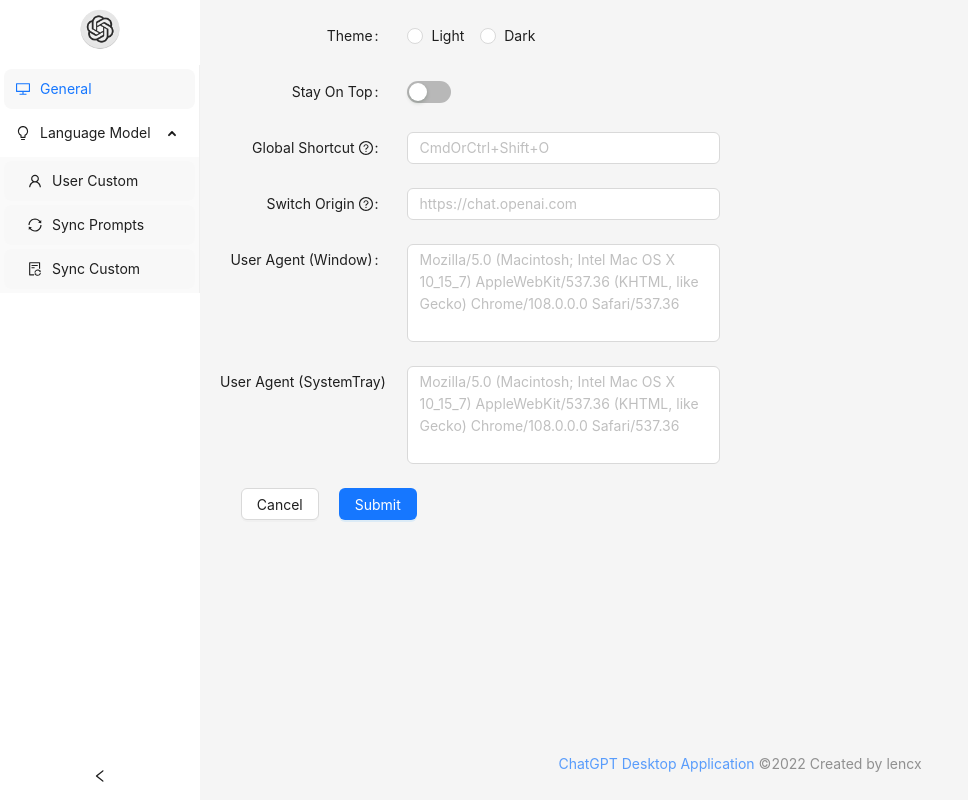
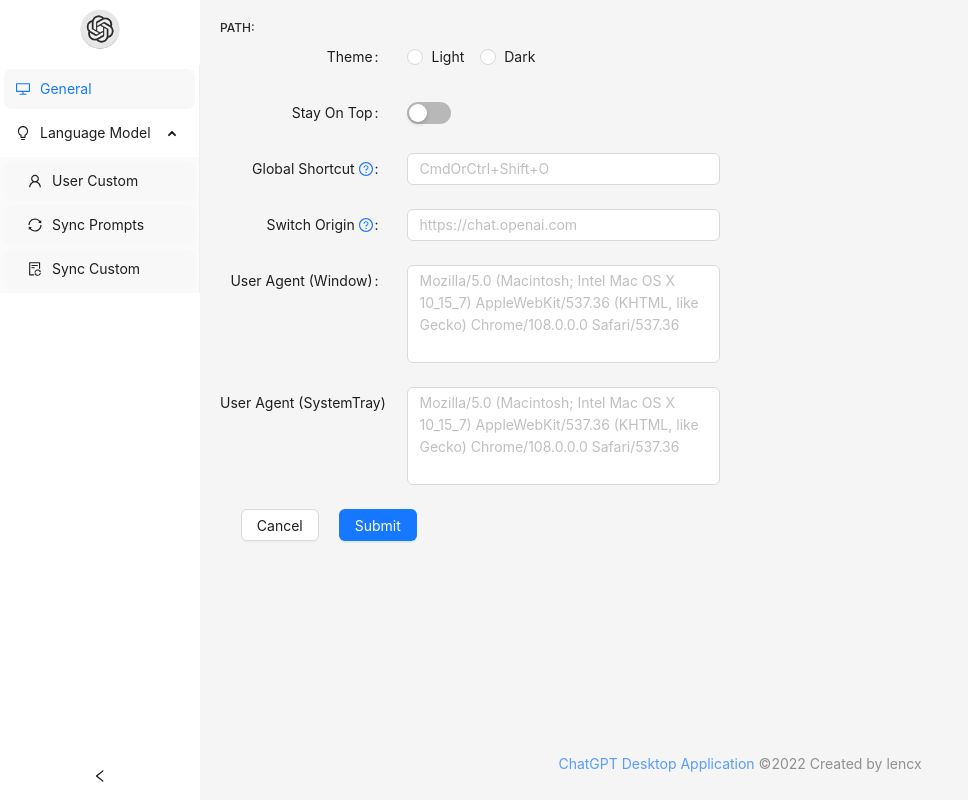
Before and after one commit to WilliamBarlow0216/Chat-GPT, a React (Vite) app: page / in a window 1280 px wide. Shown: the whole page, without its empty margins (0-968 px from the left). Built offline with nearby package versions, Linux system fonts and the light colour scheme.

Commit message:
chore: conf path

```diff
--- a/src/view/General.tsx
+++ b/src/view/General.tsx
@@ -1,18 +1,19 @@
 import { useEffect, useState } from 'react';
 import { Form, Radio, Switch, Input, Button, Space, message, Tooltip } from 'antd';
 import { QuestionCircleOutlined } from '@ant-design/icons';
-import { invoke } from '@tauri-apps/api';
+import { invoke, shell, path } from '@tauri-apps/api';
 import { platform } from '@tauri-apps/api/os';
 import { ask } from '@tauri-apps/api/dialog';
 import { relaunch } from '@tauri-apps/api/process';
 import { clone, omit, isEqual } from 'lodash';
 
-import { DISABLE_AUTO_COMPLETE } from '@/utils';
+import useInit from '@/hooks/useInit';
+import { DISABLE_AUTO_COMPLETE, chatRoot } from '@/utils';
 
 const OriginLabel = ({ url }: { url: string }) => {
   return (
     <span>
-      Switch Origin <Tooltip title={`Default: ${url}`}><QuestionCircleOutlined /></Tooltip>
+      Switch Origin <Tooltip title={`Default: ${url}`}><QuestionCircleOutlined style={{ color: '#1677ff' }} /></Tooltip>
     </span>
   )
 }
@@ -29,7 +30,7 @@
           <a href="https://tauri.app/v1/api/js/globalshortcut" target="_blank">https://tauri.app/v1/api/js/globalshortcut</a>
         </div>
       )}>
-        <QuestionCircleOutlined />
+        <QuestionCircleOutlined style={{ color: '#1677ff' }} />
       </Tooltip>
     </div>
   )
@@ -37,18 +38,17 @@
 
 export default function General() {
   const [form] = Form.useForm();
+  const [jsonPath, setJsonPath] = useState('');
   const [platformInfo, setPlatform] = useState<string>('');
   const [chatConf, setChatConf] = useState<any>(null);
 
-  const init = async () => {
+  useInit(async () => {
+    setJsonPath(await path.join(await chatRoot(), 'chat.conf.json'));
+
     setPlatform(await platform());
     const chatData = await invoke('get_chat_conf');
     setChatConf(chatData);
-  }
-
-  useEffect(() => {
-    init();
-  }, [])
+  });
 
   useEffect(() => {
     form.setFieldsValue(clone(chatConf));
@@ -73,6 +73,12 @@
   };
 
   return (
+    <>
+      <div className="chat-table-tip">
+        <div className="chat-sync-path">
+          <div>PATH: <a onClick={() => shell.open(jsonPath)} title={jsonPath}>{jsonPath}</a></div>
+        </div>
+      </div>
       <Form
         form={form}
         style={{ maxWidth: 500 }}
@@ -115,5 +121,6 @@
           </Space>
         </Form.Item>
       </Form>
+    </>
   )
 }
```
Lines whose indentation alone changed are shown as unchanged.
